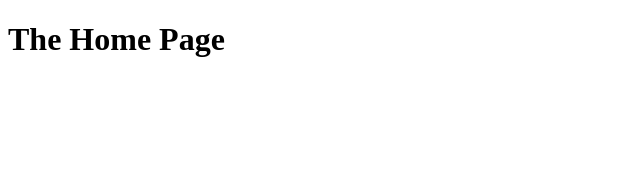
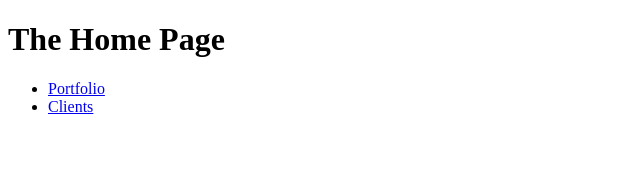
Before and after one commit to Harshana-github/Nextjs-practice-01, a Next.js app: page / in a window 1280 px wide. Shown: the top 170 px of the page, without its empty margins (0-640 px from the left). Built offline with nearby package versions, Linux system fonts and the light colour scheme.

Commit message:
Navigating-with-the-Link-Component

```diff
--- a/pages/index.js
+++ b/pages/index.js
@@ -1,11 +1,20 @@
-import React from 'react'
+import React from "react";
+import Link from "next/link";
 
 function HomePage() {
   return (
     <div>
       <h1>The Home Page</h1>
+      <ul>
+        <li>
+          <Link href="/portfolio">Portfolio</Link>
+        </li>
+        <li>
+          <Link href="/clients">Clients</Link>
+        </li>
+      </ul>
     </div>
-  )
+  );
 }
 
-export default HomePage
+export default HomePage;
```
